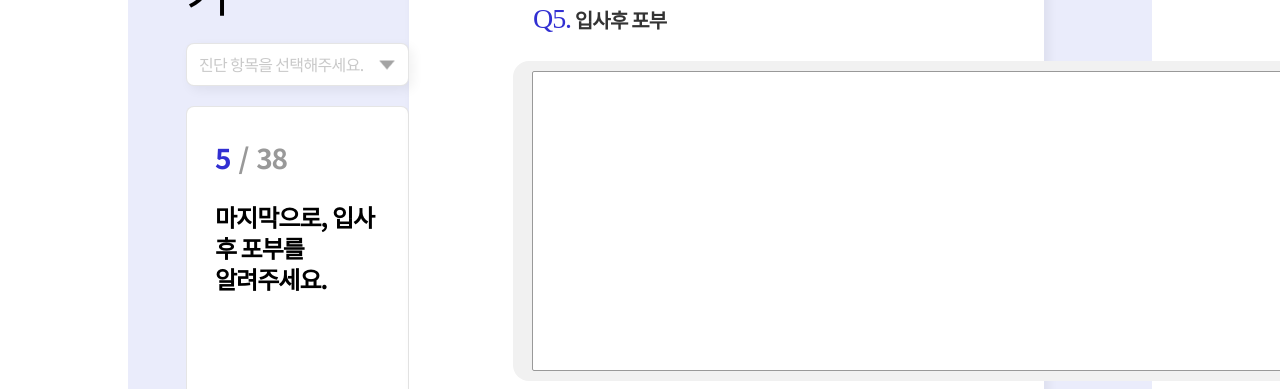
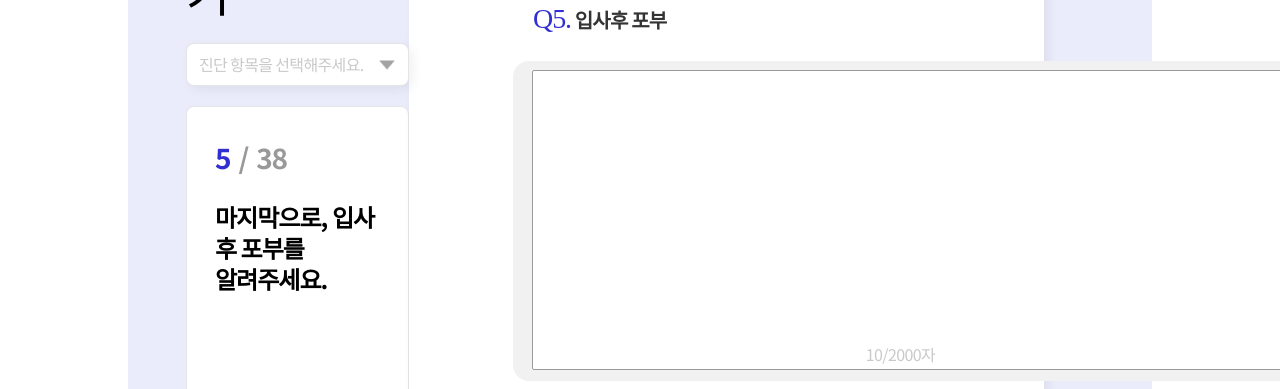
Before and after one commit to Parkminem/answer, a React (Vite) app: page /interview in a window 1280 px wide. Shown: the part 563-952 px from the top of the page. Built offline with nearby package versions, Linux system fonts and the light colour scheme; a web font is replaced by a local one.

Commit message:
진단 첫부분 완료

```diff
--- a/src/components/InterviewFrontPart.jsx
+++ b/src/components/InterviewFrontPart.jsx
@@ -1,4 +1,4 @@
-import React from 'react';
+import React, { useState } from 'react';
 import style from '@/components/InterviewFrontPart.module.scss';
 
 export default function InterviewFrontPart() {
@@ -9,8 +9,11 @@ export default function InterviewFrontPart() {
 				<span className={style.question_sentence}>&nbsp;입사후 포부</span>
 			</div>
 			<div className={style.textarea_box}>
-				<textarea name="interview_content" id=""></textarea>
+				<form action="">
+					<textarea name="interview_content" id="interview_content"></textarea>
+				</form>
 			</div>
+			<p>10/2000자</p>
 		</div>
 	);
 }
--- a/src/components/InterviewFrontPart.module.scss
+++ b/src/components/InterviewFrontPart.module.scss
@@ -1,4 +1,5 @@
 .front_part {
+	position: relative;
 	display: flex;
 	justify-content: center;
 	flex-direction: column;
@@ -45,4 +46,15 @@
 			letter-spacing: -0.04em;
 		}
 	}
+	p {
+		position: absolute;
+		font-weight: 400;
+		font-size: 16px;
+		line-height: 23px;
+		text-align: right;
+		letter-spacing: -0.04em;
+		color: #c9c9c9;
+		right: 35px;
+		bottom: 60px;
+	}
 }
```
